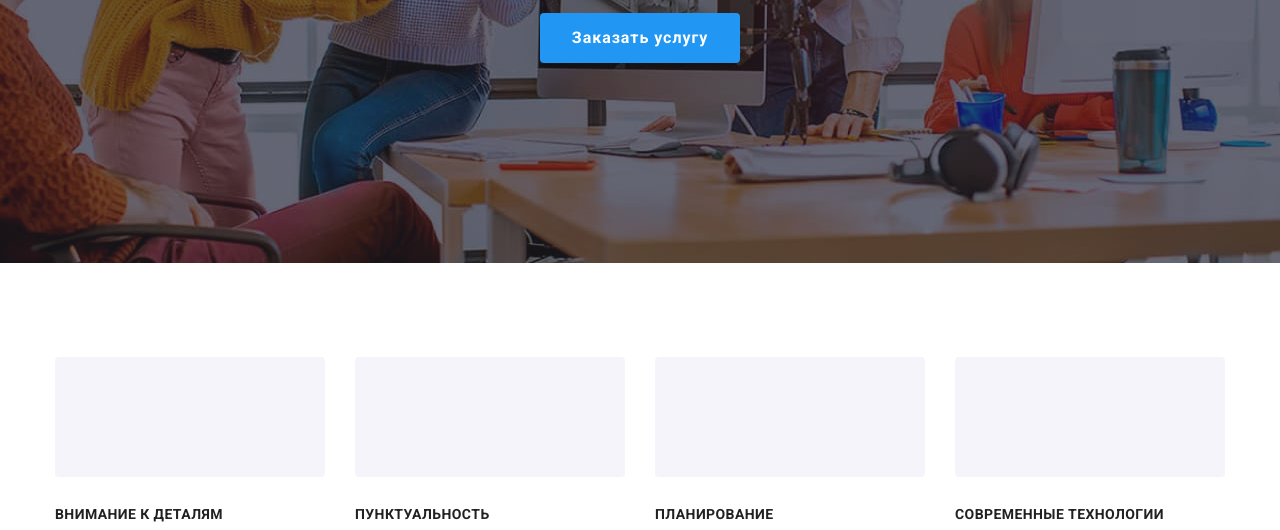
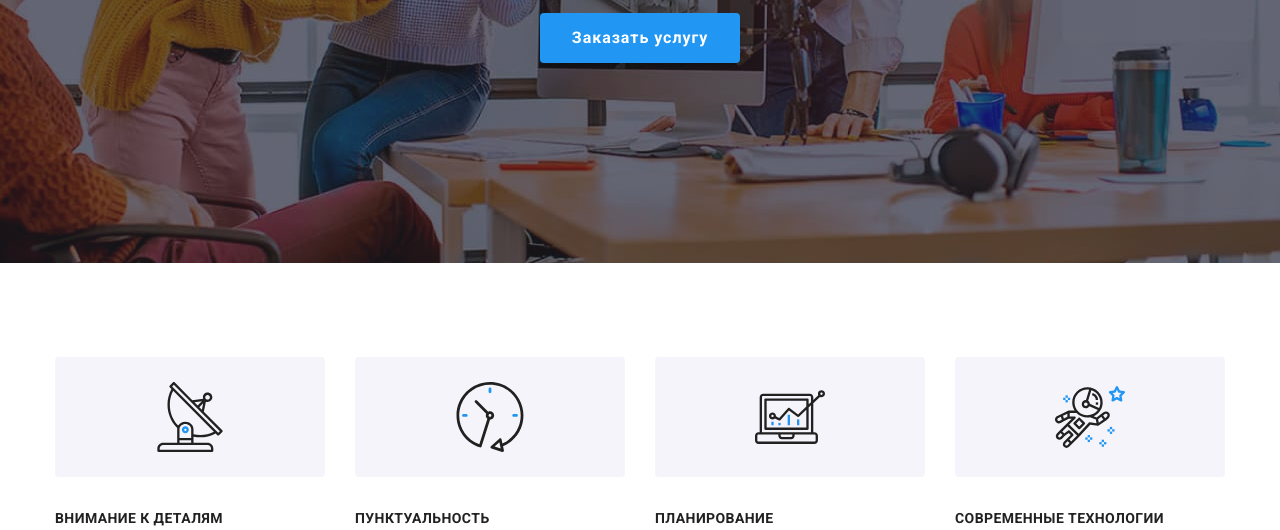
Before and after one commit to yuliia-tymchuk/goit-markup-hw-04, a plain HTML site: page index.html in a window 1280 px wide. Shown: the part 419-949 px from the top of the page. Drawn offline with nearby package versions, Linux system fonts and the light colour scheme.

Commit message:
add icons in features

```diff
--- a/css/styles.css
+++ b/css/styles.css
@@ -189,14 +189,15 @@ body {
 .features-item:not(:last-child) {
   margin-right: 30px;
 }
-.features-item::before {
-  display: block;
-  content: "";
+.features-icon {
+  width: 270px;
   height: 120px;
   background-color: #f5f4fa;
   border-radius: 4px;
   margin-bottom: 30px;
+  padding: 25px 100px;
 }
+
 .features-title {
   font-weight: 700;
   font-size: 14px;
--- a/index.html
+++ b/index.html
@@ -68,6 +68,9 @@
           <h2 hidden class="section-title">Особенности</h2>
           <ul class="features-list">
             <li class="features-item icon-antenna">
+              <svg class="features-icon" width="70" height="70">
+                <use href="./images/icons.svg#icon-antenna"></use>
+              </svg>
               <h3 class="features-title">Внимание к деталям</h3>
               <p class="features-text">
                 Идейные соображения, а также начало повседневной работы по
@@ -75,6 +78,9 @@
               </p>
             </li>
             <li class="features-item icon-clock">
+              <svg class="features-icon" width="70" height="70">
+                <use href="./images/icons.svg#icon-clock"></use>
+              </svg>
               <h3 class="features-title">Пунктуальность</h3>
               <p class="features-text">
                 Задача организации, в особенности же рамки и место обучения
@@ -82,6 +88,9 @@
               </p>
             </li>
             <li class="features-item icon-diagram">
+              <svg class="features-icon" width="70" height="70">
+                <use href="./images/icons.svg#icon-diagram"></use>
+              </svg>
               <h3 class="features-title">Планирование</h3>
               <p class="features-text">
                 Равным образом консультация с широким активом в значительной
@@ -89,6 +98,9 @@
               </p>
             </li>
             <li class="features-item icon-astronaut">
+              <svg class="features-icon" width="70" height="70">
+                <use href="./images/icons.svg#icon-astronaut"></use>
+              </svg>
               <h3 class="features-title">Современные технологии</h3>
               <p class="features-text">
                 Значимость этих проблем настолько очевидна, что реализация
@@ -374,6 +386,7 @@
           </ul>
         </div>
       </section>
+
       <section class="clients-section section">
         <div class="container">
           <h2 class="clients-title section-title">Постоянные клиенты</h2>
```
